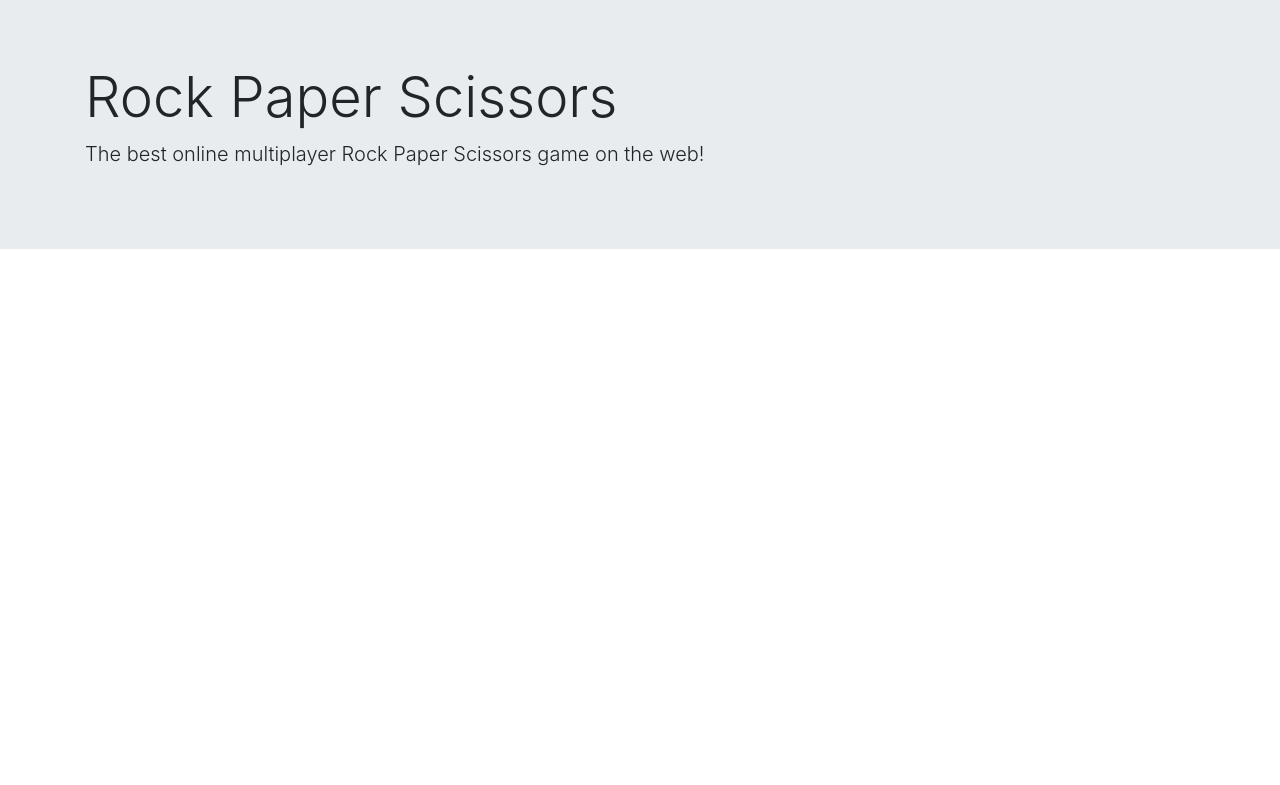
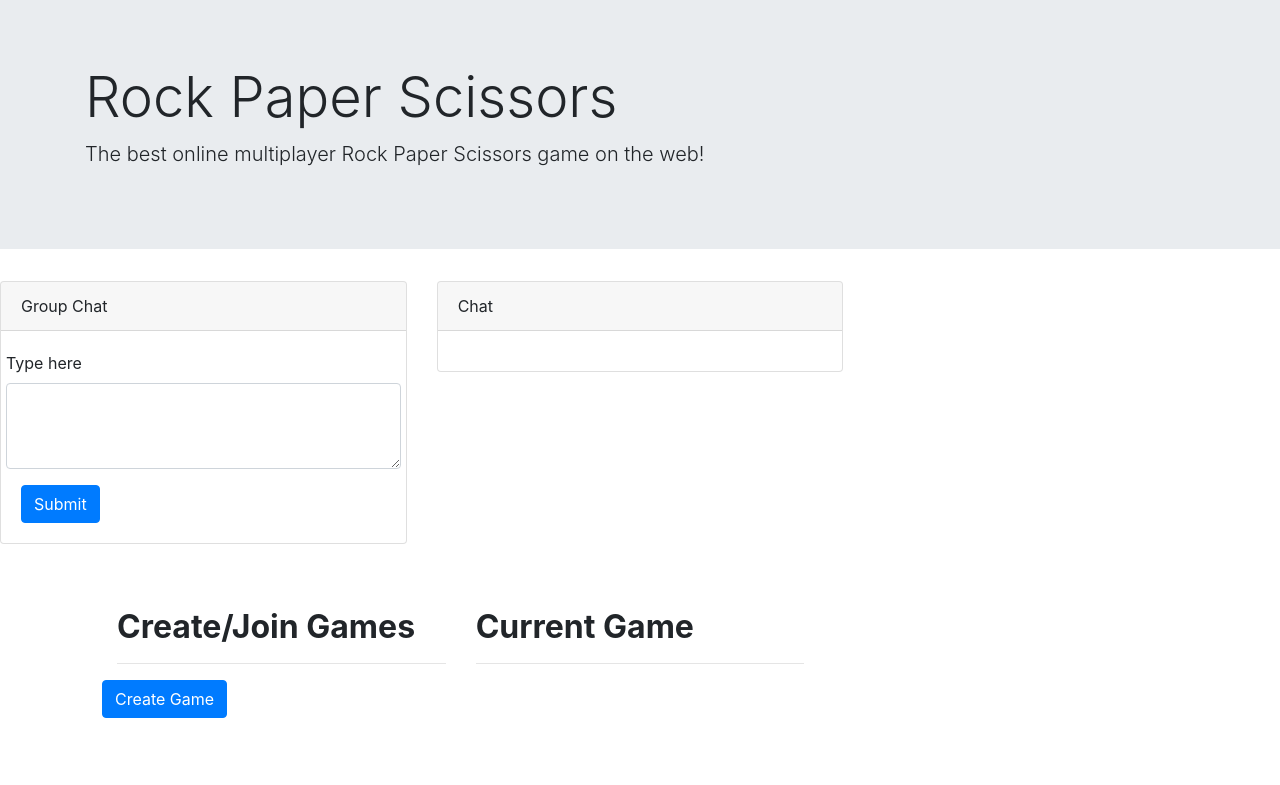
Before and after one commit to tonychiesa92/RPS, a plain HTML site: page gameboard.html in a window 1280 px wide. Drawn offline with nearby package versions, Linux system fonts and the light colour scheme; no server answers.

Commit message:
some chat functionality with the firebase database

```diff
--- a/assets/javascript/app.js
+++ b/assets/javascript/app.js
@@ -14,13 +14,16 @@ firebase.initializeApp(firebaseConfig);
 // Create a variable to reference the database
 var database = firebase.database();
 
+// Global var
+var currentUser;
 
-$(".btn").on("click", function (event) {
+$("#submit-login").on("click", function (event) {
   event.preventDefault();
 
   var displayName = $("#entry-displayname").val().trim();
   var email = $("#entry-email").val().trim();
   var password = $("#entry-password").val().trim();
+  currentUser = displayName;
 
   // firebase.auth().createUserWithEmailAndPassword(email.value, password.vaule).then(function(user){
   //   user.updateProfile({displayName:displayName.value});
@@ -36,9 +39,38 @@ $(".btn").on("click", function (event) {
   $("#entry-email").val("");
   $("#entry-password").val("");
 
-  //document.body.innerHTML="";
-  window.location="./gameboard.html";
+  window.location = "./gameboard.html";
 });
+
+
+
+
+$("#send-message").on("click", function (event) {
+  event.preventDefault();
+  alert(currentUser);
+
+  comment = $("#comment-input").val().trim();
+   comment = currentUser + " " + comment;
+
+  database.ref().push({
+
+    comment: comment,
+    dateAdded: firebase.database.ServerValue.TIMESTAMP
+  });
+
+  $("#comment-input").val("");
+});
+
+database.ref().on("child_added", function (childSnapshot) {
+
+  $("#chat-box").append("<div class='well'><span class='member-comment'> " + childSnapshot.val().comment + " </span></div>");
+
+}, function (errorObject) {
+  console.log("Errors handled: " + errorObject.code);
+});
+
+
+
 
 /*
 login page
--- a/gameboard.html
+++ b/gameboard.html
@@ -2,7 +2,10 @@
 <!--[if lt IE 7]>      <html class="no-js lt-ie9 lt-ie8 lt-ie7"> <![endif]-->
 <!--[if IE 7]>         <html class="no-js lt-ie9 lt-ie8"> <![endif]-->
 <!--[if IE 8]>         <html class="no-js lt-ie9"> <![endif]-->
-<!--[if gt IE 8]><!--> <html class="no-js"> <!--<![endif]-->
+<!--[if gt IE 8]><!-->
+<html class="no-js">
+<!--<![endif]-->
+
 <head>
     <meta charset="utf-8">
     <meta http-equiv="X-UA-Compatible" content="IE=edge">
@@ -25,6 +28,7 @@
     <script src="https://www.gstatic.com/firebasejs/6.0.4/firebase-database.js"></script>
 
 </head>
+
 <body>
     <!--[if lt IE 7]>
             <p class="browsehappy">You are using an <strong>outdated</strong> browser. Please <a href="#">upgrade your browser</a> to improve your experience.</p>
@@ -37,6 +41,74 @@
         </div>
     </div>
 
+    <div class="row">
+        <div class="col-lg-4">
+            <div class="card">
+                <div class="card-header">
+                    Group Chat
+                </div>
+
+                <div class="card-body">
+                    <form role="form">
+                        <div class="form-group row">
+                            <label for="comment-input">Type here</label>
+                            <textarea class="form-control" id="comment-input" rows="3"></textarea>
+                        </div>
+                        <button class="btn btn-primary" id="send-message" type="submit">Submit</button>
+                    </form>
+
+                </div>
+            </div>
+        </div>
+
+        <div class="col-lg-4">
+            <div class="card">
+                <div class="card-header">
+                    Chat
+                </div>
+                <div class="card-body">
+                    <div id="chat-box"></div>
+                </div>
+            </div>
+        </div>
+    </div>
+
+
+
+
+
+    <div class="container">
+        <div class="jumbotron bg-white">
+
+            <div class="row">
+
+
+
+                <div class="col-4">
+                    <h2 class="font-weight-bold">Create/Join Games</h2>
+                    <hr>
+                    <div class="row" id="join-game">
+                        <button type="button" class="btn btn-primary" id="creat-game-button">Create Game</button>
+                    </div>
+                </div>
+
+                <div class="col-4">
+                    <h2 class="font-weight-bold">Current Game</h2>
+                    <hr>
+                    <div class="row" id="current-game"></div>
+                </div>
+
+            </div>
+        </div>
+
+    </div>
+
+
+
+
+
+
     <script src="assets/javascript/app.js" async defer></script>
 </body>
+
 </html>
```
Also changed, not shown: index.html (+1 -1 lines). Lines whose indentation alone changed are shown as unchanged.
